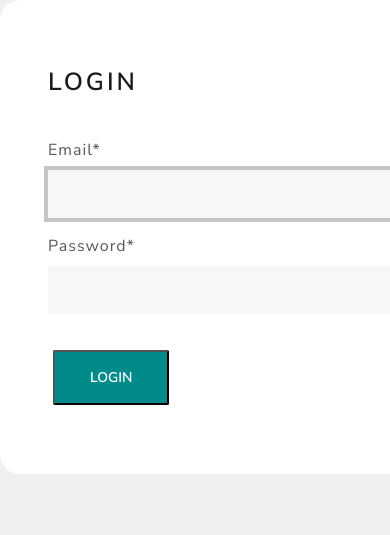
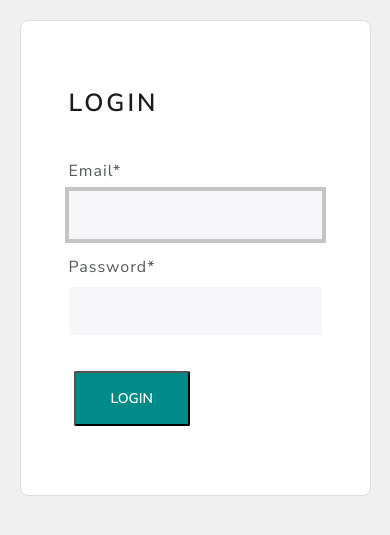
Before and after one commit to polym8th/Harvest, a Django app: the page made by creator/urls.py in a window 390 px wide. Shown: the top 535 px of that part. Run offline with Django 5.2, Linux system fonts and the light colour scheme; the page is wider than the window, and the part outside it is not shown; some libraries are stand-ins or nearby versions.

Commit message:
feat: Implemented article publishing layout and responsiveness
- Added CSS styles to separate published articles with proper spacing
- Improved  responsiveness for mobile, tablet, and desktop

```diff
--- a/Harvest_main/static/css/styles.css
+++ b/Harvest_main/static/css/styles.css
@@ -5,8 +5,15 @@ body{
 }
 .form-layout{
 
-  width: 500px;
+  width: 90%;
+  max-width: 800px;
   border-radius: 20px;
+  margin-top: 20px;
+  margin-bottom: 30px; /* Space between articles */
+  border: 1px solid #ddd;
+  border-radius: 8px;
+  background-color: #ffffff;
+  padding: 20px;
 }
 .login-btn:hover {
   background-color: #f0f0f0;
@@ -38,3 +45,6 @@ color: #fff;
 form p:last-of-type {
   margin-bottom: 40px; /* Adds space below the last form field */
 }
+.form-layout {
+
+}
--- a/creator/templates/creator/navbar.html
+++ b/creator/templates/creator/navbar.html
@@ -59,7 +59,7 @@
 
                 <li class="nav-item">
 
-                  <a class="btn btn-secondary navbar-btn" type="button"  href="{% url '' %}"> My articles </a>
+                  <a class="btn btn-secondary navbar-btn" type="button"  href="{% url 'published' %}"> Published </a>
 
                 </li>
 
--- a/creator/urls.py
+++ b/creator/urls.py
@@ -7,7 +7,7 @@ urlpatterns = [
 
     path('create-article', views.create_article, name="create-article"),
 
-    path('my-article', views.my_article, name="my-article"),
+    path('published', views.published, name="published"),
 
 
 
```
Also changed, not shown: creator/templates/creator/my-articles.html (deleted, +0 -8 lines), creator/templates/creator/published.html (added, +20 -0 lines), creator/views.py (+5 -5 lines), account/migrations/0003_alter_customuser_is_creator.py (added), creator/migrations/0002_alter_article_is_unlimited.py (added).
